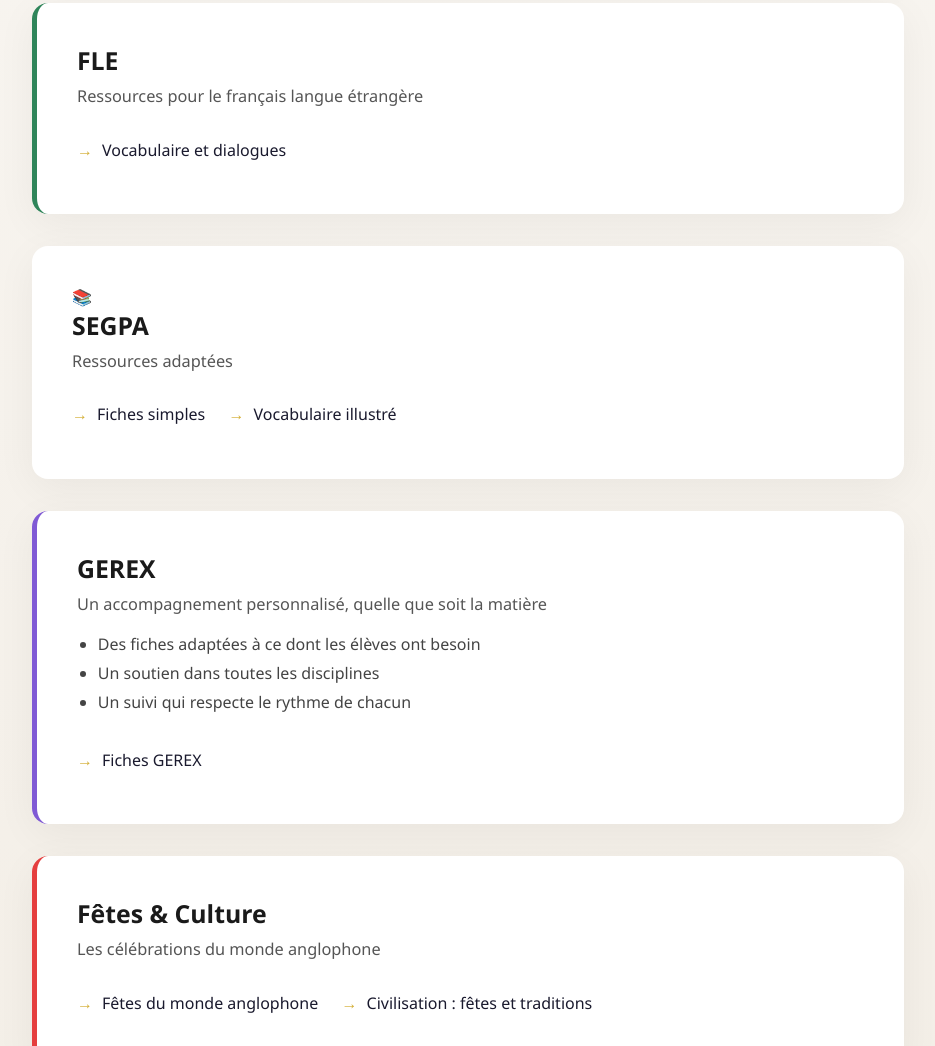
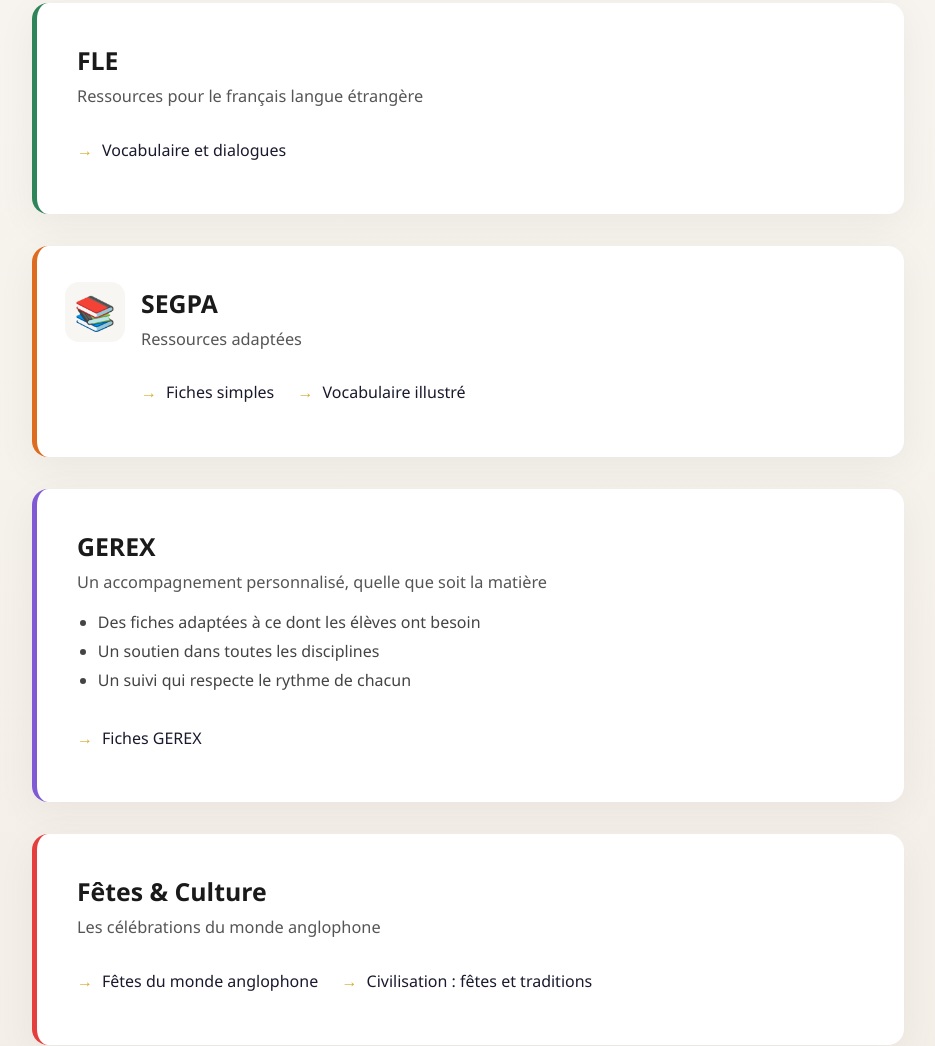
Before and after one commit to caropaolipompougnac84-code/fetes-monde-anglophone, a website built with Vite: page index.html in a window 1280 px wide. Shown: the part 887-1933 px from the top of the page, without its empty margins (172-1107 px from the left). Built offline with nearby package versions, Linux system fonts and the light colour scheme.

Commit message:
Add SEGPA icon style

```diff
--- a/src/style.css
+++ b/src/style.css
@@ -68,6 +68,22 @@ main { max-width: 920px; margin: 3.5rem auto; padding: 0 1.5rem; }
   transform: translateY(-6px);
   box-shadow: 0 16px 50px rgba(0,0,0,0.1);
 }
+.block.segpa {
+  padding-left: 6.5rem;
+}
+.block.segpa .icon {
+  position: absolute;
+  left: 1.75rem;
+  top: 2.25rem;
+  font-size: 2.1rem;
+  background: #f8f6f3;
+  width: 60px;
+  height: 60px;
+  display: flex;
+  align-items: center;
+  justify-content: center;
+  border-radius: 14px;
+}
 .block h2 { margin: 0 0 0.5rem; font-size: 1.55rem; font-weight: 600; }
 .block p { margin: 0 0 1.1rem; color: #555; font-size: 1.02rem; }
 .block ul { margin: 0.6rem 0 1.4rem; padding-left: 1.3rem; color: #444; }
@@ -75,6 +91,7 @@ main { max-width: 920px; margin: 3.5rem auto; padding: 0 1.5rem; }
 .block.anglais { border-left: 5px solid #3182ce; }
 .block.francais { border-left: 5px solid #744210; }
 .block.fle { border-left: 5px solid #2f855a; }
+.block.segpa { border-left: 5px solid #dd6b20; }
 .block.gerex { border-left: 5px solid #805ad5; }
 .block.culture { border-left: 5px solid #e53e3e; }
 .links a {
```
